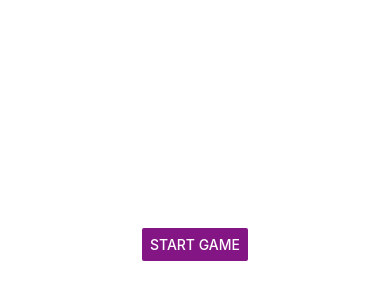
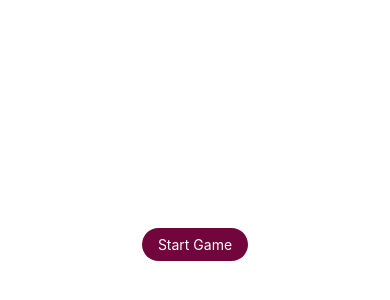
Before and after one commit to sofiane-abou-abderrahim/react-native-rock-paper-scissors, a React Native app: screen / in a window 390 px wide. Shown: the part 178-478 px from the top of the page. Built offline with nearby package versions, Linux system fonts and the light colour scheme.

Commit message:
Creating Custom Buttons

```diff
--- /dev/null
+++ b/components/PrimaryButton.js
@@ -0,0 +1,42 @@
+import { Pressable, StyleSheet, Text, View } from "react-native";
+
+function PrimaryButton({ children, onPress }) {
+  return (
+    <View style={styles.buttonOutterContainer}>
+      <Pressable
+        style={({ pressed }) =>
+          pressed
+            ? [styles.buttonInnerContainer, styles.pressed]
+            : styles.buttonInnerContainer
+        }
+        onPress={onPress}
+        android_ripple={{ color: "#640233" }}
+      >
+        <Text style={styles.buttonText}>{children}</Text>
+      </Pressable>
+    </View>
+  );
+}
+
+export default PrimaryButton;
+
+const styles = StyleSheet.create({
+  buttonOutterContainer: {
+    borderRadius: 28,
+    margin: 4,
+    overflow: "hidden",
+  },
+  buttonInnerContainer: {
+    backgroundColor: "#72063c",
+    paddingVertical: 8,
+    paddingHorizontal: 16,
+    elevation: 2,
+  },
+  buttonText: {
+    color: "white",
+    textAlign: "center",
+  },
+  pressed: {
+    opacity: 0.75,
+  },
+});
--- a/screens/StartGameScreen.js
+++ b/screens/StartGameScreen.js
@@ -1,5 +1,7 @@
 import { useState } from "react";
-import { Button, Text, TextInput, View } from "react-native";
+import { Alert, StyleSheet, Text, TextInput, View } from "react-native";
+
+import PrimaryButton from "../components/PrimaryButton";
 
 const ROCK = "ROCK";
 const PAPER = "PAPER";
@@ -41,14 +43,12 @@ function StartGameScreen() {
             onChangeText={(text) => setEnteredValue(text)}
             value={enteredValue}
           />
-          <Button title="Confirm" onPress={getPlayerChoice} />
+          <PrimaryButton onPress={getPlayerChoice}>Confirm</PrimaryButton>
         </View>
       ) : (
-        <Button
-          title="Start Game"
-          color="#841584"
-          onPress={startNewGameHandler}
-        />
+        <PrimaryButton color="#841584" onPress={startNewGameHandler}>
+          Start Game
+        </PrimaryButton>
       )}
     </View>
   );
```
